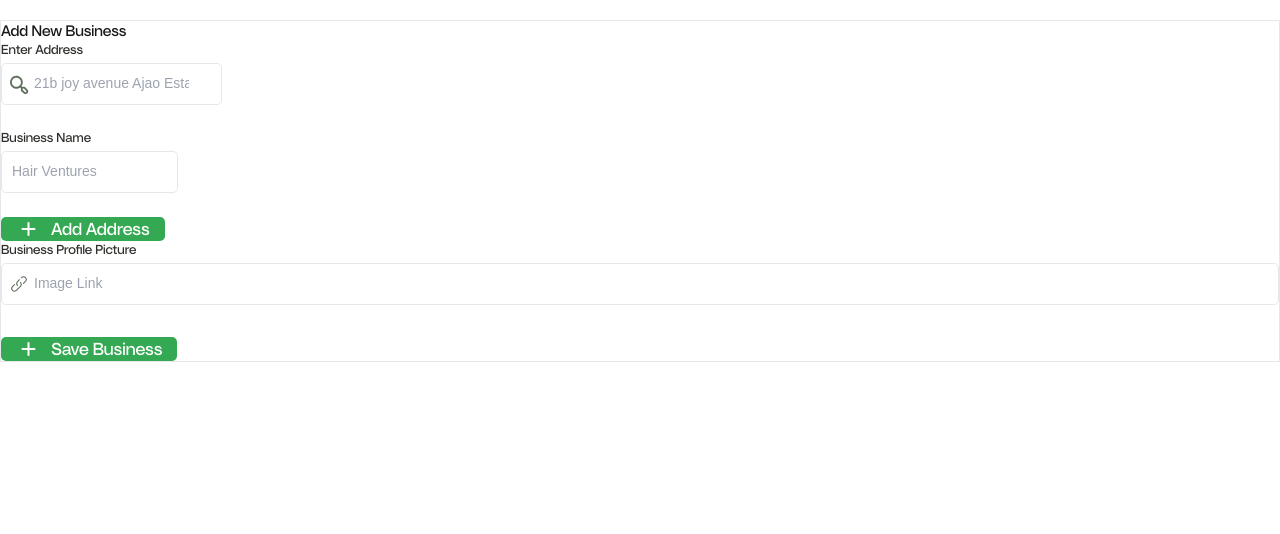
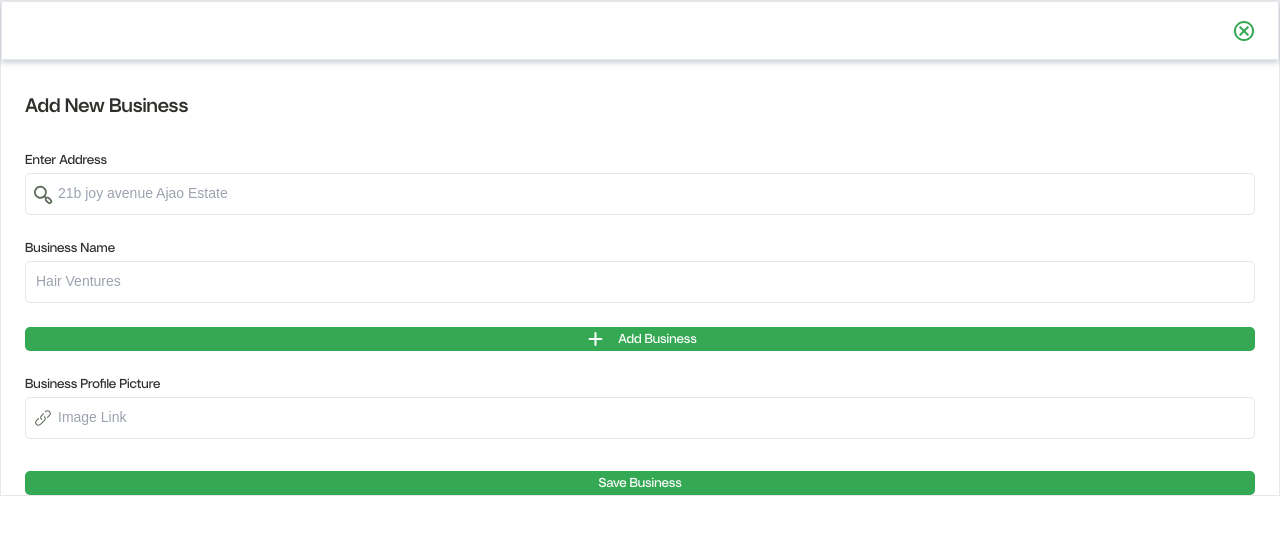
Before and after one commit to Chiemezie123/bundo, a Next.js app: page /temp in a window 1280 px wide. Shown: the top 534 px of the page. Built offline with nearby package versions, Linux system fonts and the light colour scheme.

Commit message:
created the slider page

```diff
--- a/app/components/slider/index.tsx
+++ b/app/components/slider/index.tsx
@@ -5,18 +5,20 @@ import { Button } from "@/components/button";
 import Plus from "@/assets/svg2/plus";
 import Search from "@/assets/svg2/search";
 import Frame from "@/assets/svg2/frame";
-
+import Close from "@/assets/svg2/close";
 export default function Slider() {
   return (
-    <div className="border">
-      <div></div>
-      <div>
+    <div className="border flex flex-col gap-[32px]">
+      <div className="border bg-white shadow-[0px_3px_5px_rgba(9,30,66,0.2)] h-[59px] flex justify-end items-center px-[24px]">
+        <Close/>
+      </div>
+      <div className="flex flex-col gap-[32px] px-[24px]">
         <div>
-          <Typography>Add New Business</Typography>
+          <Typography variant="h-m" color="mine-shaft-950" font="sans" fontWeight="medium" className="leading-normal" >Add New Business</Typography>
         </div>
-        <div>
+        <div className="flex flex-col gap-[24px]">
           <div className="flex items-start flex-col gap-[24px] ">
-            <div>
+            <div className="w-full">
               <Input
                 name="Enter Address"
                 label="Enter Address"
@@ -24,19 +26,24 @@ export default function Slider() {
                 icon1={<Search />}
               />
             </div>
-            <div>
+            <div className="w-full">
               <Input
                 name="Business Name"
                 label="Business Name"
                 placeholder="Hair Ventures"
               />
             </div>
-            <div>
-              <Button children="Add Address" Icon={<Plus />} color="white" />
+            <div className="w-full">
+               <Button
+                          Icon={<Plus />}
+                          children={"Add Business"}
+                          color="white"
+                          className="text-c-l w-full"
+                        />
             </div>
           </div>
           <div className="flex flex-col selection:items-start gap-[32px]">
-            <div>
+            <div className="w-full">
               <Input
                 name="Business Profile Picture"
                 label="Business Profile Picture"
@@ -45,7 +52,11 @@ export default function Slider() {
               />
             </div>
             <div>
-              <Button children="Save Business " Icon={<Plus />} color="white" />
+              <Button
+                         children={"Save Business "}
+                         color="white"
+                         className="text-c-l w-full"
+                       />
             </div>
           </div>
         </div>
--- a/app/layout.tsx
+++ b/app/layout.tsx
@@ -10,7 +10,7 @@ export default function RootLayout({
 }>) {
   return (
     <html lang="en">
-      <body className={`bg-[#fff] w-full h-full pt-[20px] mx-auto ${tvSans.variable}`}>
+      <body className={`bg-[#fff] w-full h-full  mx-auto ${tvSans.variable}`}>
         {children}
       </body>
     </html>
--- a/app/map/page.tsx
+++ b/app/map/page.tsx
@@ -6,7 +6,7 @@ import Map from '../components/map'
 export default function Page() {
 
   return (
-    <div>
+    <div className='pt-[20px]'>
         <NavBar/>
         <Map/>
         <Footer/>
--- a/app/page.tsx
+++ b/app/page.tsx
@@ -5,7 +5,7 @@ import Footer from "./components/footer";
 export default function Home() {
 
   return (
-      <div>
+      <div className="pt-[20px]">
         <NavBar/>
         <CardSession/>
         <FAQ/>
```
